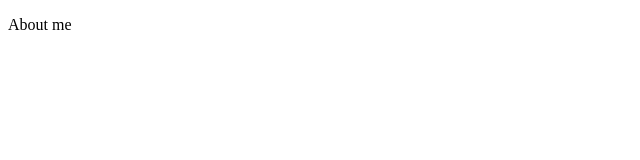
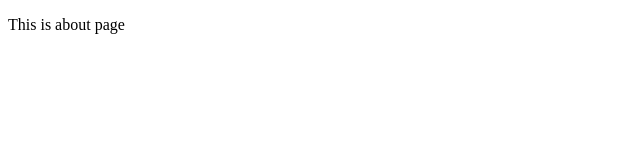
Before and after one commit to PunamLondhe/git_tutorail, a plain HTML site: page about.html in a window 1280 px wide. Shown: the full height of the page, 0-640 px from the left. Drawn offline with Linux system fonts and the light colour scheme.

Commit message:
final commit 1

```diff
--- a/about.html
+++ b/about.html
@@ -1,9 +1,9 @@
 <!DOCTYPE html>
 <html lang="en">
 <head>
-    <title>Document</title>
+    <title>About page</title>
 </head>
 <body>
-    <p>About me</p>
+    <p>This is about page</p>
 </body>
 </html>
```
Also changed, not shown: index.html (+1 -0 lines).
